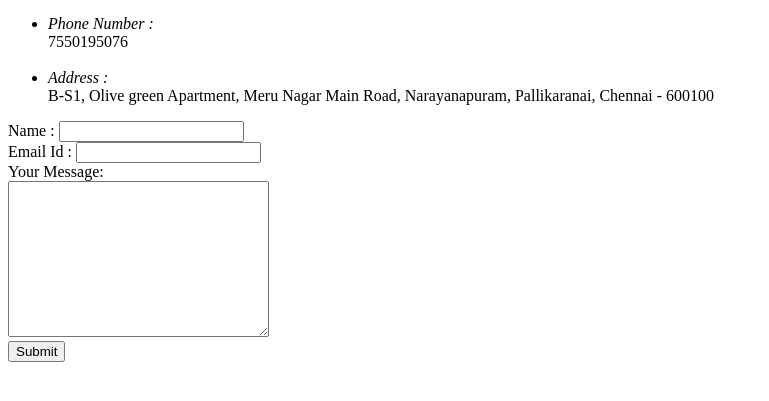
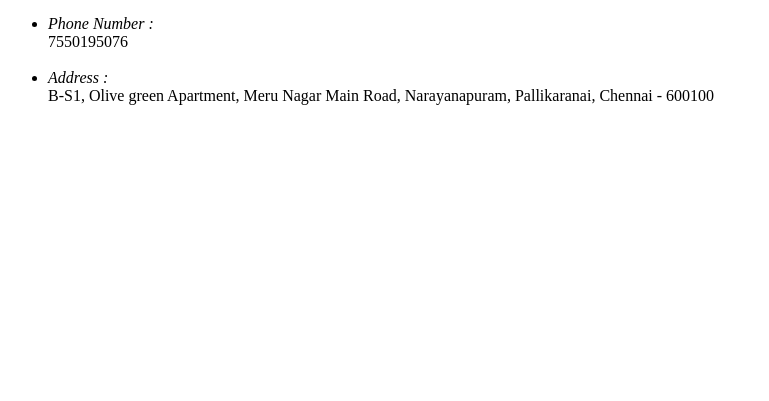
Before and after one commit to ThammanaSrinivas/CV, a plain HTML site: page My Contact Details.html in a window 1280 px wide. Shown: the part 119-520 px from the top of the page, without its empty margins (0-769 px from the left). Drawn offline with Linux system fonts and the light colour scheme.

Commit message:
removing extra stuff from contact me

```diff
--- a/My Contact Details.html
+++ b/My Contact Details.html
@@ -15,15 +15,4 @@
         <li><em>Address : </em><br>B-S1, Olive green Apartment,
         Meru Nagar Main Road, Narayanapuram, Pallikaranai, Chennai - 600100</li>
     </ul>
-    <form action="mailto:sreenivast84@gmail.com" method="POST">
-        <!-- enctype is like meta charset -->
-        <!-- just remove it and see the difference-->
-        <label>Name : </label>
-        <input type="text" name="yourName" value=""><br>
-        <label>Email Id : </label>
-        <input type="email" name="yourEmailId" value=""><br>
-        <label>Your Message: </label><br>
-        <textarea name="yourMessage" id="" cols="30" rows="10"></textarea><br>
-        <input type="submit" name="">
-    </form>
 </html>
```
Also changed, not shown: 1 other file.
